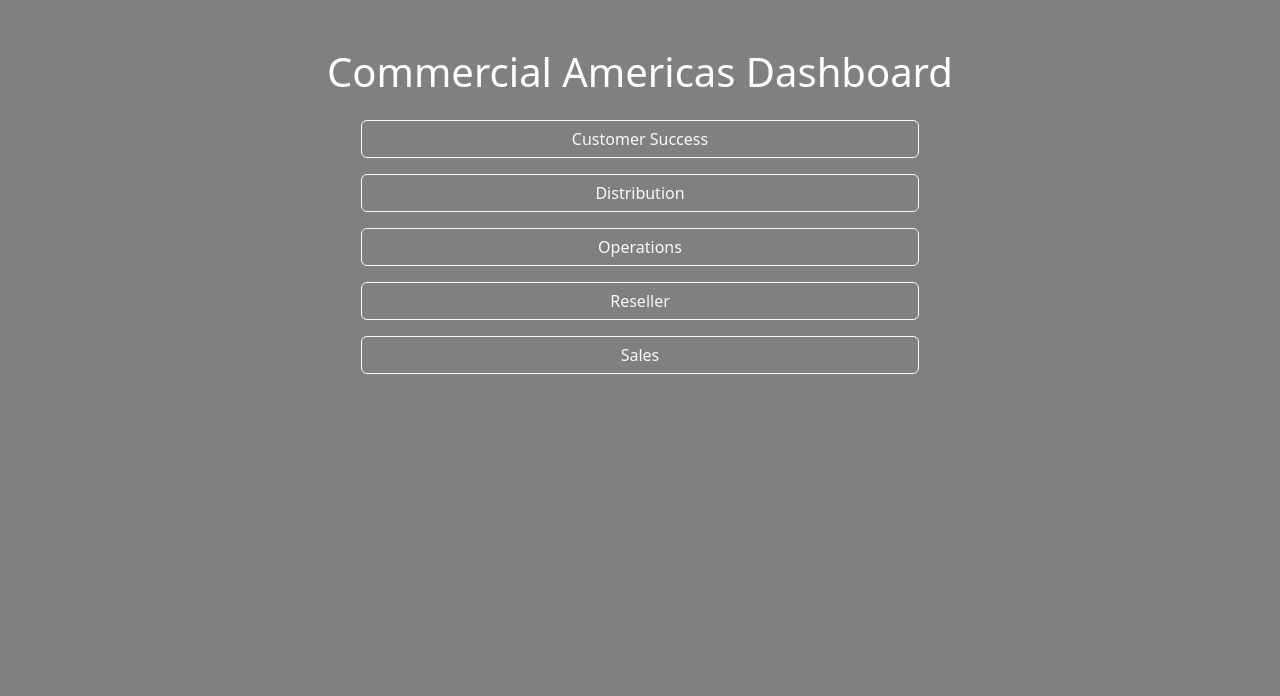
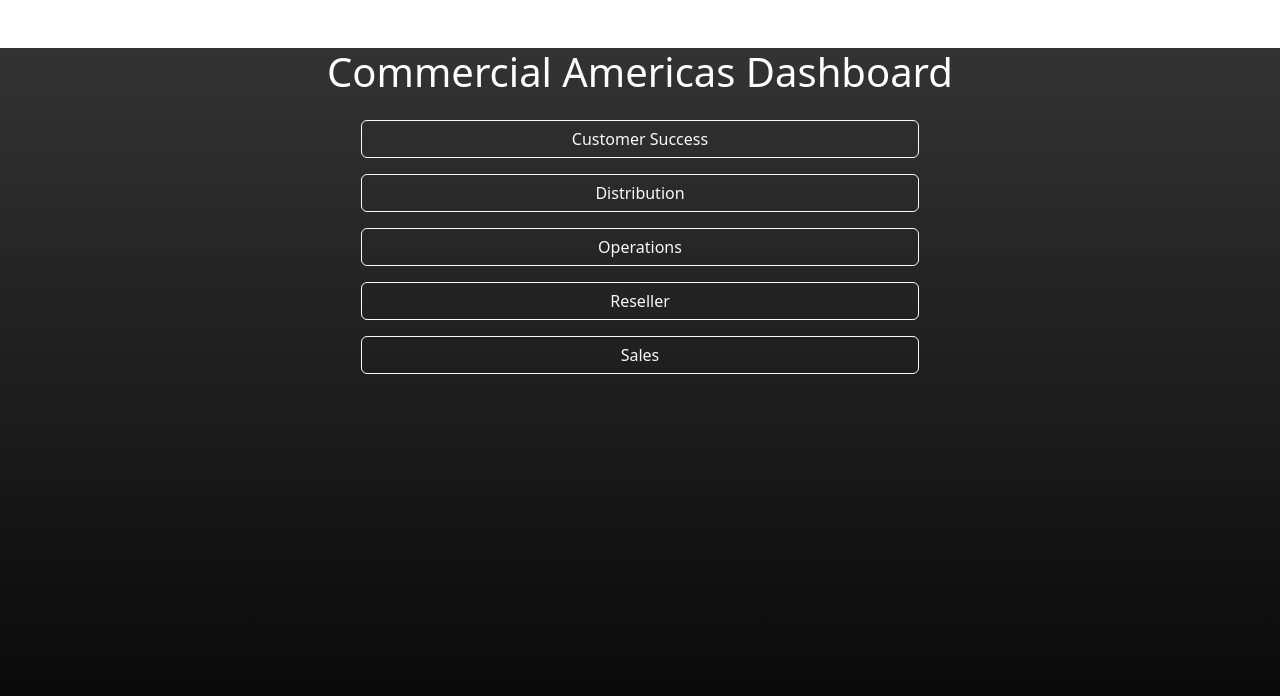
Before and after one commit to hicks08805/comm-amer-dashboard, a React (Create React App) app: page / in a window 1280 px wide. Shown: the top 696 px of the page. Built offline with nearby package versions, Linux system fonts and the light colour scheme.

Commit message:
fixing colors v11

```diff
--- a/src/App.css
+++ b/src/App.css
@@ -14,8 +14,8 @@
 }
 
 .App-header {
-  background-color: #808080;
-  min-height: 100vh;
+  background-color: linear-gradient(to bottom, #333333, #000000); /* Medium gray to black */
+    min-height: 100vh;
   display: flex;
   flex-direction: column;
   align-items: center;
@@ -38,7 +38,8 @@
 }
 
 body, html {
-  background-color: #808080 !important;
+  background-color: linear-gradient(to bottom, #333333, #000000) !important; /* Medium gray to black */
+  color: white;
   margin: 0;
   padding: 0;
   height: 100%;
--- a/src/App.js
+++ b/src/App.js
@@ -56,7 +56,12 @@ function OperationsLayout() {
 
 export default function App() {
   return (
-    <div style={{ backgroundColor: '#808080', minHeight: '100vh', minWidth: '100vw', color: 'white' }}>
+    <div style={{
+  minHeight: '100vh',
+  minWidth: '100vw',
+  background: 'linear-gradient(to bottom, #333333, #000000)',
+  color: 'white'
+}}>
     <Router>
       <Routes>
         <Route path="/" element={<Home />} />
--- a/src/index.css
+++ b/src/index.css
@@ -5,7 +5,8 @@ body {
     sans-serif;
   -webkit-font-smoothing: antialiased;
   -moz-osx-font-smoothing: grayscale;
-  background-color: #808080 !important;
+  background-color: linear-gradient(to bottom, #333333, #000000) !important; /* Medium gray to black */
+  color: white;
   height: 100%;
   margin: 0;
   padding: 0;
```
